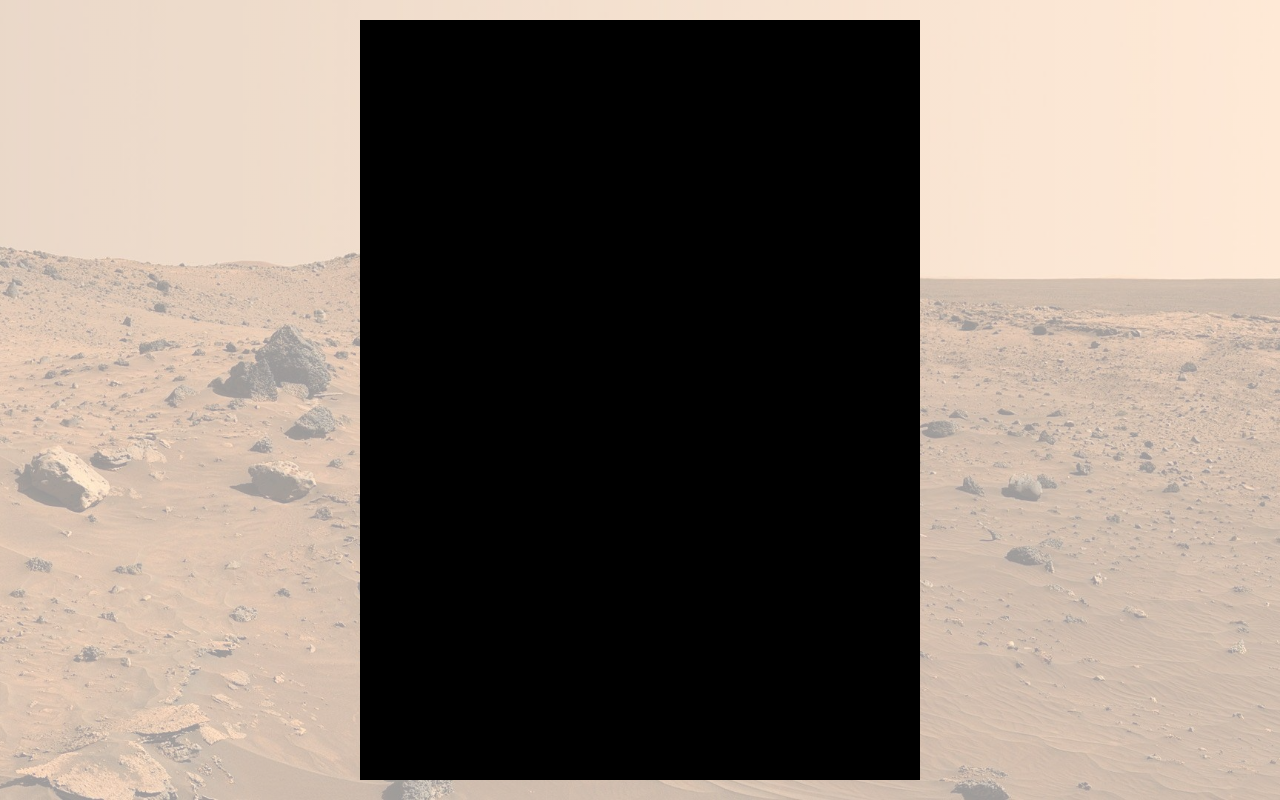
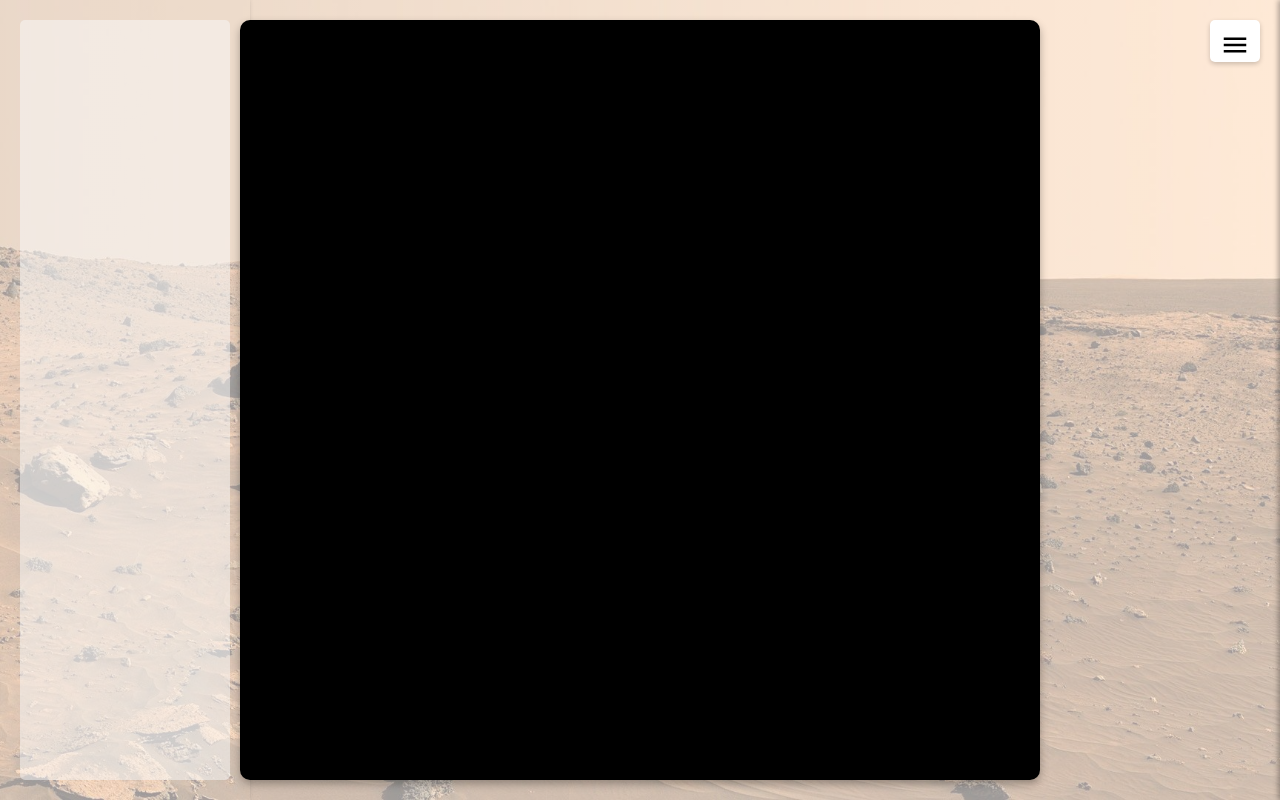
Before and after one commit to jessl314/web102wk5api, a React (Vite) app in the folder marsroverimages/: page / in a window 1280 px wide. Built offline with nearby package versions, Linux system fonts and the light colour scheme.

Commit message:
got the basic layout done

```diff
--- a/marsroverimages/src/App.css
+++ b/marsroverimages/src/App.css
@@ -13,3 +13,26 @@ body {
   background-repeat: no-repeat;
   background-color: rgba(0, 0, 0, 0.5);
 }
+
+.app-layout {
+  position: relative;
+  display: flex;
+  justify-content: center;
+  align-items: center;
+  width: 100%;
+  height: 100vh;
+  gap: 20px;
+  padding: 20px;
+  box-sizing: border-box;
+}
+
+.ban-list {
+  position: absolute;
+  top: 0;
+  right: 0;
+  width: 250px;
+  height: 100vh;
+  background-color: white;
+  box-shadow: -2px 0 5px rgba(0, 0, 0, 0.3);
+  z-index: 10;
+}
--- a/marsroverimages/src/App.jsx
+++ b/marsroverimages/src/App.jsx
@@ -2,11 +2,18 @@ import { useState } from 'react'
 
 import './App.css'
 import RoverContainer from './components/RoverContainer'
+import BanList from './components/BanList'
+import History from './components/History'
 
 function App() {
   return (
     <>
+    <div className="app-layout">
+      <History/>
       <RoverContainer/>
+      <BanList/>
+    </div>
+
     </>
   )
 }
--- /dev/null
+++ b/marsroverimages/src/components/BanList.css
@@ -0,0 +1,65 @@
+.banlist {
+    position: fixed;
+    top: 0;
+    right: -250px;
+    width: 250px;
+    height: 100vh;
+    background-color: white;
+    box-shadow: -2px 0 5px rgba(0, 0, 0, 0.3);
+    z-index: 1000;
+    display: flex;
+    flex-direction: column;
+    padding: 20px;
+    box-sizing: border-box;
+    transition: right 0.3s ease-in-out;
+}
+
+.banlist.open {
+    right: 0;
+}
+
+.hamburger {
+  width: 30px;
+  height: 22px;
+  position: fixed;
+  top: 20px;
+  right: 20px;
+  cursor: pointer;
+  display: flex;
+  flex-direction: column;
+  justify-content: space-between;
+  background-color: white;
+  padding: 10px;
+  border-radius: 5px;
+  box-shadow: 0 2px 5px rgba(0, 0, 0, 0.2);
+  z-index: 1001;
+}
+
+.hamburger span {
+  display: block;
+  height: 3px;
+  background: black;
+  border-radius: 2px;
+  transition: 0.3s;
+  width: 100%;
+}
+
+/* Animate hamburger to X when open */
+.hamburger.open span:nth-child(1) {
+  transform: rotate(45deg) translate(5px, 5px);
+}
+.hamburger.open span:nth-child(2) {
+  opacity: 0;
+}
+
+/* Menu styles */
+.menu {
+  display: flex;
+  flex-direction: column;
+  flex: 1;
+  background-color: #f9f9f9;
+  border-radius: 5px;
+  padding: 15px;
+  overflow-y: auto;
+  margin-top: 0px;
+}
--- a/marsroverimages/src/components/BanList.jsx
+++ b/marsroverimages/src/components/BanList.jsx
@@ -0,0 +1,30 @@
+import React, {useState} from 'react';
+import './BanList.css'
+import menu from '../assets/hamburgermenu.svg';
+import close from '../assets/close.svg';
+
+
+const BanList = () => {
+    const [isOpen, setIsOpen] = useState(false);
+    const toggleMenu = () => {
+        setIsOpen(!isOpen);
+    }
+    return (
+        <>
+            <div className={`hamburger ${isOpen ? 'open' : ''}`} onClick={toggleMenu}>
+                 {isOpen ? (
+                    <img src={close} alt="close ban list"/>
+                 ) : (
+                    <img src={menu} alt="open ban list"/>
+                 )}
+            </div>
+            <div className={`banlist ${isOpen ? 'open' : ''}`}>
+                <h3>Ban List</h3>
+                <nav className="menu">
+                </nav>
+            </div>
+        </>
+    );
+}
+
+export default BanList;
--- /dev/null
+++ b/marsroverimages/src/components/History.css
@@ -0,0 +1,25 @@
+.history {
+    position: fixed;
+    top: 0;
+    left: 0px;
+    width: 250px;
+    height: 100vh;
+    background-color: transparent;
+    box-shadow: -2px 0 5px rgba(0, 0, 0, 0.3);
+    z-index: 1000;
+    display: flex;
+    flex-direction: column;
+    padding: 20px;
+    box-sizing: border-box;
+}
+
+.list {
+  display: flex;
+  flex-direction: column;
+  flex: 1;
+  background-color: rgba(249, 249, 249, 0.5);
+  border-radius: 5px;
+  padding: 15px;
+  overflow-y: auto;
+  margin-top: 0px;
+}
--- a/marsroverimages/src/components/History.jsx
+++ b/marsroverimages/src/components/History.jsx
@@ -0,0 +1,15 @@
+import React from 'react';
+
+import './History.css'
+
+const History = () => {
+    return (
+        <div className='history'>
+            <div className='list'>
+
+            </div>
+        </div>
+    );
+};
+
+export default History;
--- a/marsroverimages/src/components/RoverContainer.css
+++ b/marsroverimages/src/components/RoverContainer.css
@@ -1,9 +1,12 @@
 .rover-container {
-    background-color:black;
+    background-color: black;
     display: flex;
     justify-content: center;
     align-items: center;
     height: 95vh;
-    width: 70vh;
+    width: 70vw;
+    max-width: 800px;
     margin: 0;
+    border-radius: 10px;
+    box-shadow: 0 4px 8px rgba(0, 0, 0, 0.3);
 }
```
Also changed, not shown: marsroverimages/src/assets/close.svg (added), marsroverimages/src/assets/hamburgermenu.svg (added).
